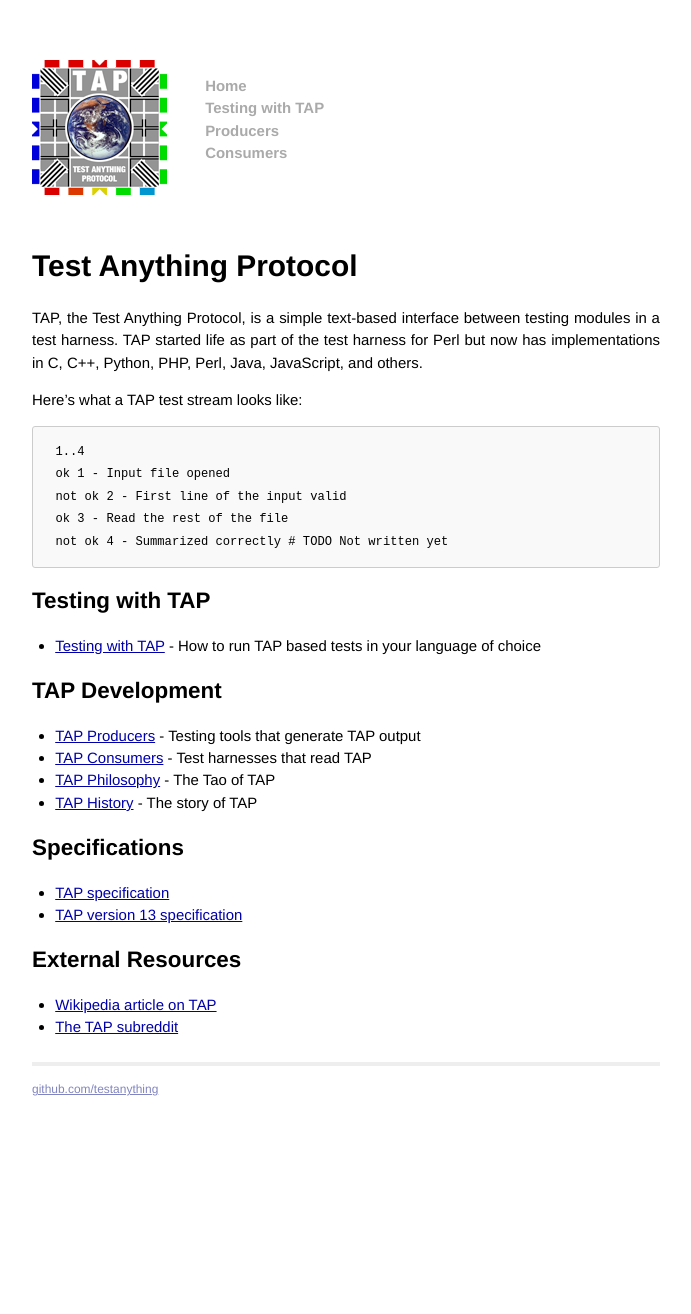
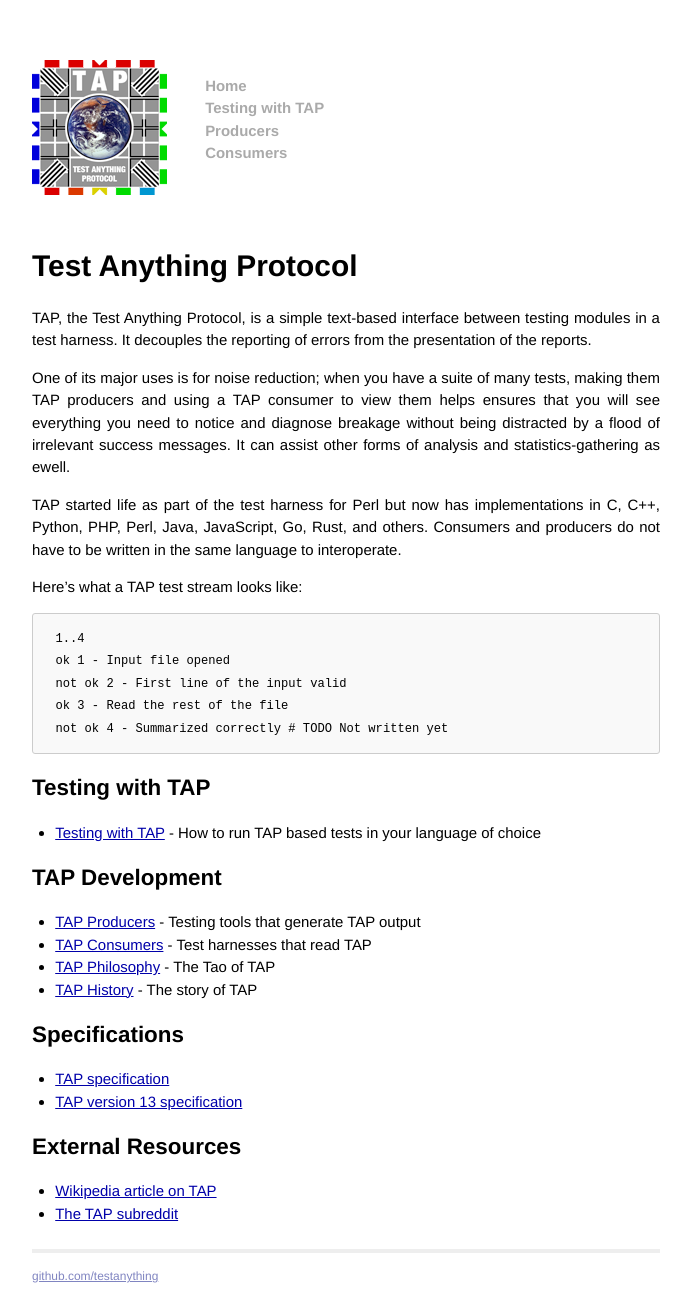
Before and after one commit to TestAnything/testanything.github.io, a Jekyll site: the page built from index.md, in a window 1280 px wide. Shown: the whole page, without its empty margins (294-985 px from the left). Built offline with Jekyll 4.4.1, drawn with Linux system fonts in a browser that asks for light colours; before the commit the page ends 1128 px from its top, so only the background shows below that.

Commit message:
Improve the introductory material.

```diff
--- a/index.md
+++ b/index.md
@@ -5,7 +5,11 @@ title: Home
 
 # Test Anything Protocol
 
-TAP, the Test Anything Protocol, is a simple text-based interface between testing modules in a test harness. TAP started life as part of the test harness for Perl but now has implementations in C, C++, Python, PHP, Perl, Java, JavaScript, and others.
+TAP, the Test Anything Protocol, is a simple text-based interface between testing modules in a test harness. It decouples the reporting of errors from the presentation of the reports.
+
+One of its major uses is for noise reduction; when you have a suite of many tests, making them TAP producers and using a TAP consumer to view them helps ensures that you will see everything you need to notice and diagnose breakage without being distracted by a flood of irrelevant success messages. It can assist other forms of analysis and statistics-gathering as ewell.
+
+TAP started life as part of the test harness for Perl but now has implementations in C, C++, Python, PHP, Perl, Java, JavaScript, Go, Rust, and others.  Consumers and producers do not have to be written in the same language to interoperate.
 
 Here's what a TAP test stream looks like:
 
```
